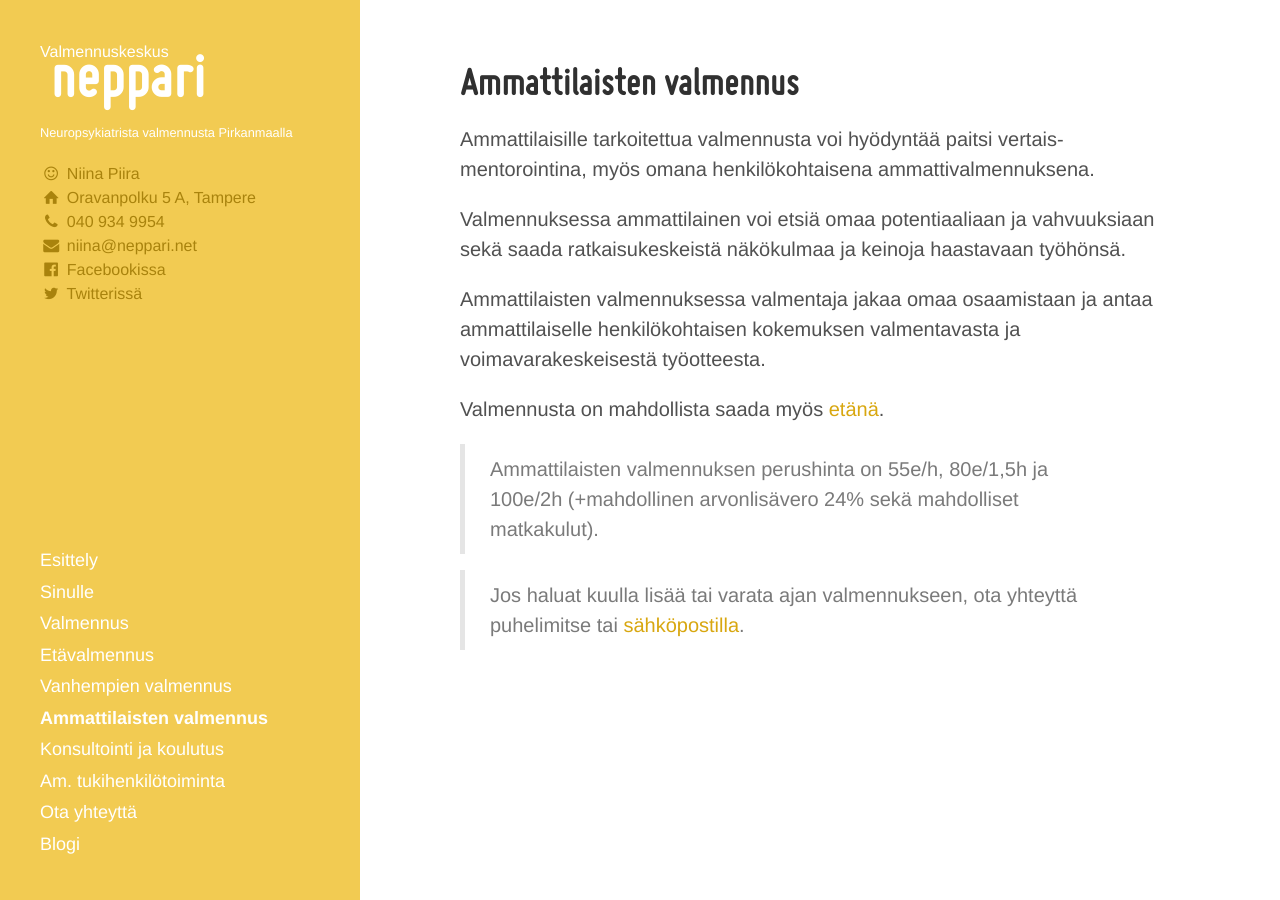
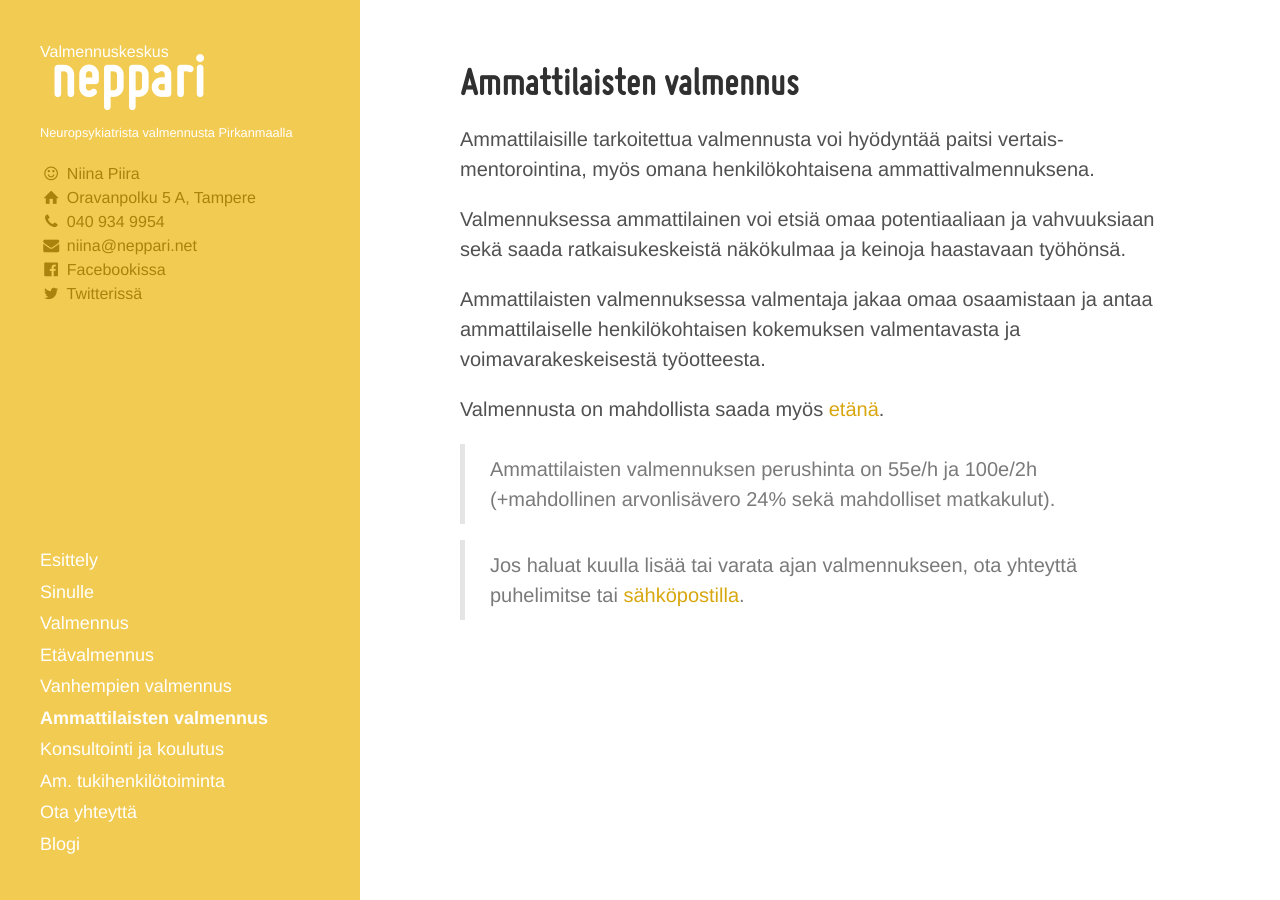
Before and after one commit to niinapiira/neppari.net, a Jekyll site: the page built from ammattilaisten-valmennus.md, in a window 1280 px wide. Built offline with Jekyll 4.4.1, drawn with Linux system fonts in a browser that asks for light colours.

Commit message:
Updated ammattilaisten-valmennus.md

```diff
--- a/ammattilaisten-valmennus.md
+++ b/ammattilaisten-valmennus.md
@@ -14,6 +14,6 @@
 
 Valmennusta on mahdollista saada myös [etänä](/etavalmennus).
 
-> Ammattilaisten valmennuksen perushinta on 55e/h, 80e/1,5h ja 100e/2h (+mahdollinen arvonlisävero 24% sekä mahdolliset matkakulut).
+> Ammattilaisten valmennuksen perushinta on 55e/h ja 100e/2h (+mahdollinen arvonlisävero 24% sekä mahdolliset matkakulut).
 
 > Jos haluat kuulla lisää tai varata ajan valmennukseen, ota yhteyttä puhelimitse tai [sähköpostilla](/ota-yhteytta).
```
